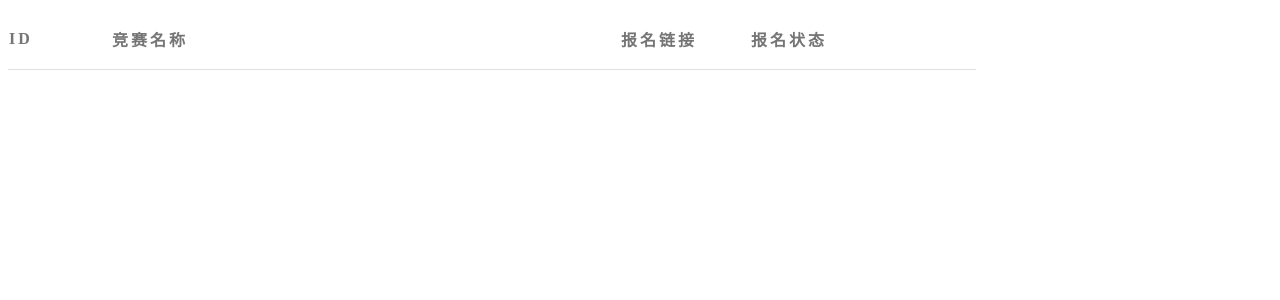
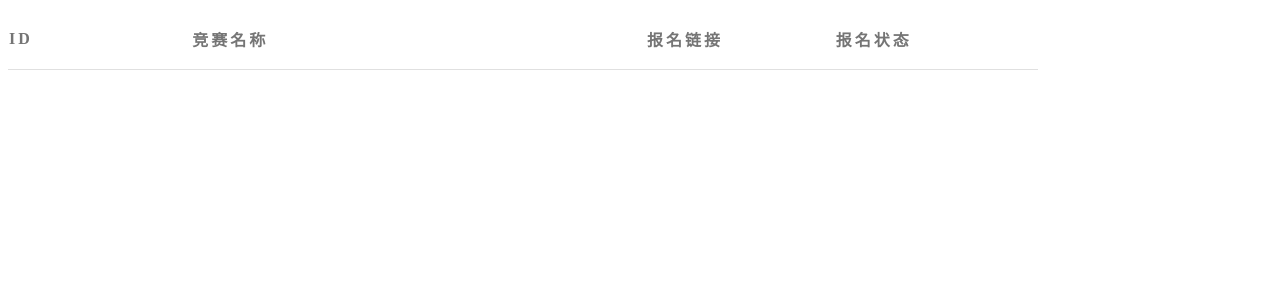
Before and after one commit to zding92/ecnuMind, a PHP site: the page made by Application/Home/View/Comp/Comp.html in a window 1280 px wide. Shown: the top 300 px of the page. Run offline with PHP 8.4, Linux system fonts and the light colour scheme; the template is opened without the code that fills it, so the values that code supplies are empty.

Commit message:
调整comp.html中的表格宽度

```diff
--- a/Public/css/Competition.css
+++ b/Public/css/Competition.css
@@ -27,13 +27,13 @@ td{
     padding-left: 5px;
 }
 #c1{
-    width: 101px;
+    width: 201px;
 }
 #c2{
     width: 507px;
 }
 #c3{
-    width: 128px;
+    width: 208px;
 }
 #c4{
     width: 224px;
```
